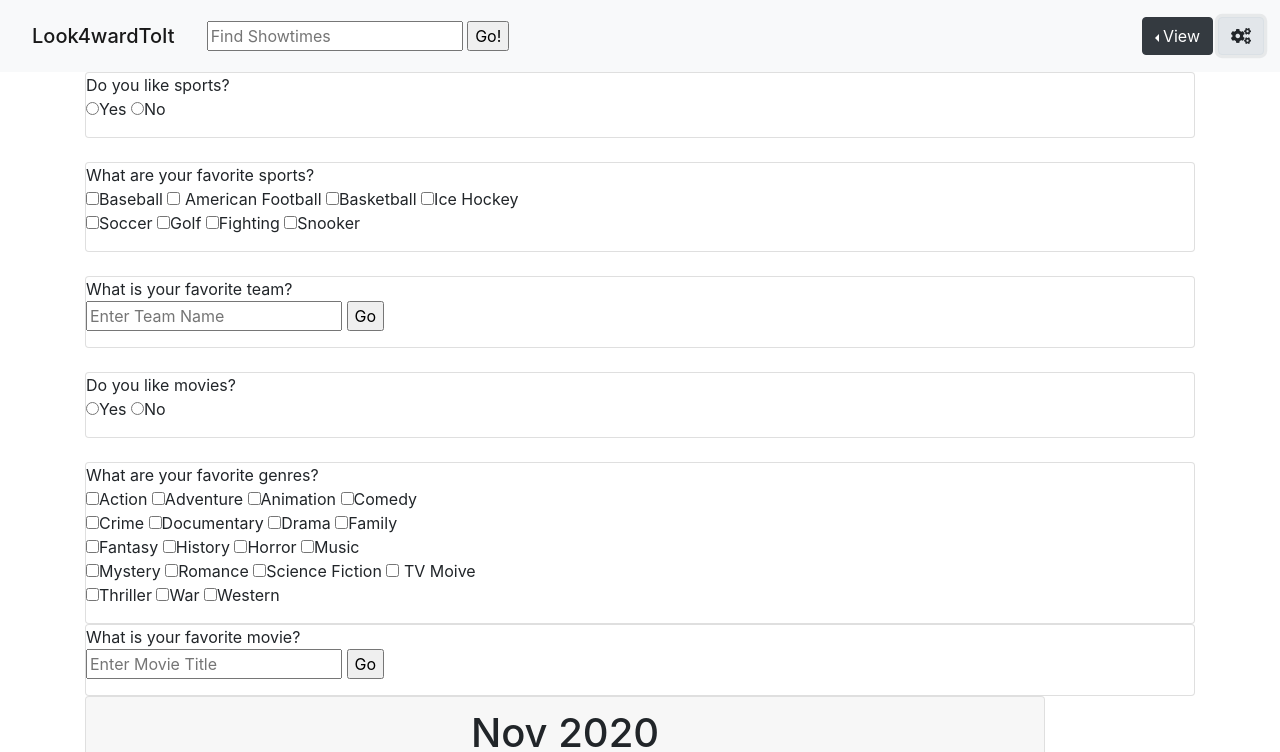
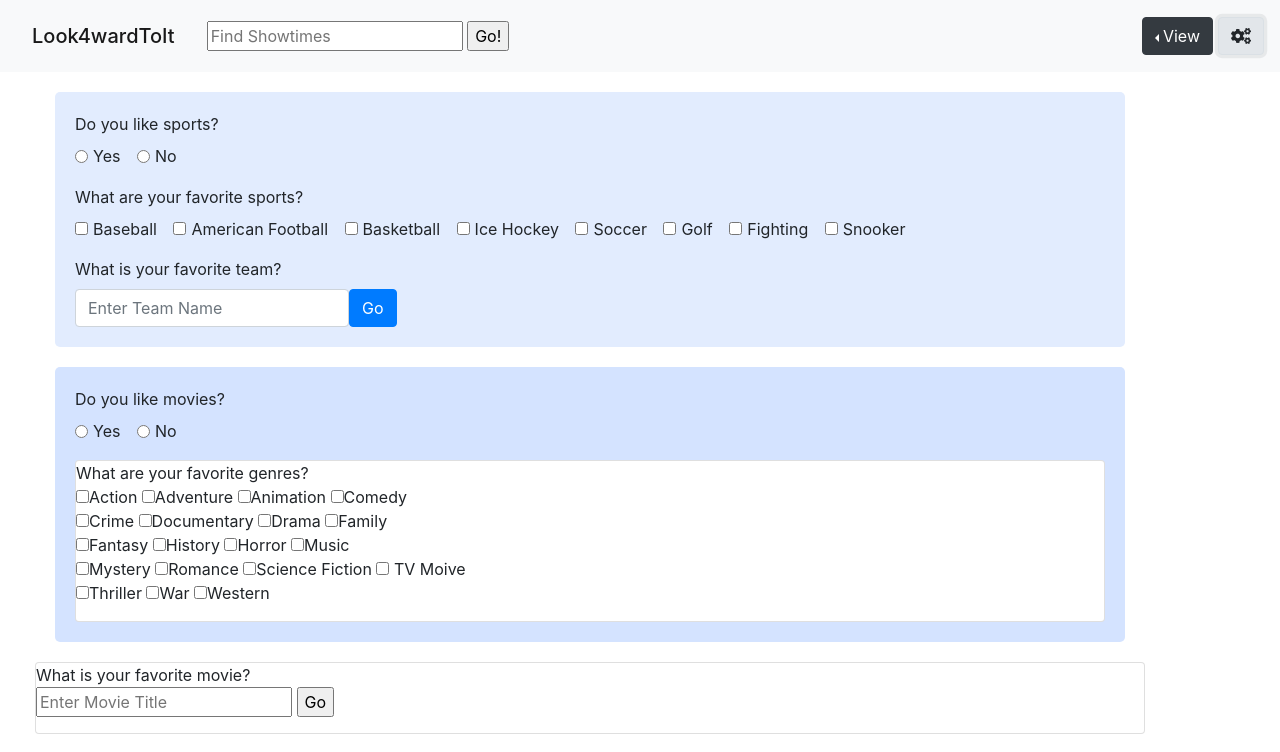
Before and after one commit to rzelazny/Look4wardToIt, a plain HTML site: page index.html in a window 1280 px wide. Both pictures are taken after a click on the button 1241 px from the left and 36 px from the top of the page. Shown: the top 752 px of the page. Drawn offline with nearby package versions, Linux system fonts and the light colour scheme; no server answers.

Commit message:
redid the sports form on settings container

```diff
--- a/assets/style.css
+++ b/assets/style.css
@@ -1,18 +1,14 @@
 #month-view,
 #week-view,
-#daily-view {
+#daily-view,
+#settings-view-container {
     margin: 20px;
 }
 
-/* #test {
-    width: 14%;
-    height: 200px;
-} */
 
 textarea {
     width: 100%;
     height: 100%;
-
     background-color: transparent;
     border: transparent;
 }
@@ -46,7 +42,7 @@ td {
 
 /* #image{
     /* background-position: center; */
-} */
+/* } */
 
 /* The Modal (background) */
 .modal {
@@ -86,3 +82,21 @@ td {
     text-decoration: none;
     cursor: pointer;
   }
+
+#settings-view-container {
+    /* text-align: center; */
+}
+
+#sportsSetting {
+    border-radius: 5px;
+    background-color: #E2ECFE;
+    padding: 20px;
+    margin: 20px;
+}
+
+#moviesSetting {
+    border-radius: 5px;
+    background-color: #D4E3FF;
+    padding: 20px;
+    margin: 20px;
+}
--- a/index.html
+++ b/index.html
@@ -48,59 +48,92 @@
         </div>
     </nav>
 
-    <!-- //User Questions -->
+    <!-- User Settings -->
     <section id="settings-view-container" class="container" style="display:none;">
-        <!-- //Do you like sports? -->
-        <div class="card">
-            <form action="text" id="sportsYN">
-                <p>Do you like sports?
-                    <br>
-                    <input type="radio" name="y/n" value="yes" />Yes
-                    <input type="radio" name="y/n" value="no" />No
-                </p>
-            </form>
-        </div>
-        <br>
-        <!-- //Favorite sport -->
-        <div class="card">
-            <form action="text" id="faveSports">
-                <p>What are your favorite sports?
-                    <br>
-                    <input type="checkbox" name="sportType" value="Baseball" />Baseball
-                    <input type="checkbox" name="sportType" value="American Football" /> American Football
-                    <input type="checkbox" name="sportType" value="Basketball" />Basketball
-                    <input type="checkbox" name="sportType" value="Ice Hockey" />Ice Hockey
-                    <br>
-                    <input type="checkbox" name="sportType" value="Soccer" />Soccer
-                    <input type="checkbox" name="sportType" value="Golf" />Golf
-                    <input type="checkbox" name="sportType" value="Fighting" />Fighting
-                    <input type="checkbox" name="sportType" value="Snooker" />Snooker
-                </p>
-            </form>
-        </div>
-        <br>
-        <!-- //Favorite Team? -->
-        <div class="card">
-            <form action="text" id="faveTeam">
-                <p>What is your favorite team?
-                    <br>
-                    <input type="text" name="Team name" placeholder="Enter Team Name">
-                    <input type="submit" Value="Go">
-                </p>
-            </form>
-        </div>
-        <br>
-        <!--//do you like movies? -->
-        <div class="card">
-            <form action="text" id="movieYN">
-                <p>Do you like movies?
-                    <br>
-                    <input type="radio" name="y/n" value="yes" />Yes
-                    <input type="radio" name="y/n" value="no" />No
-                </p>
-            </form>
-        </div>
-        <br>
+        <!-- Sports -->
+        <form id="sportsSetting">
+            <div class="form-group" id="sportsYN">
+                <div>
+                    <label>Do you like sports?</label>
+                </div>
+                <div class="form-check form-check-inline">
+                    <input class="form-check-input" type="radio" name="ynRadio" id="sportsY" value="y">
+                    <label class="form-check-label" for="sportsY">Yes</label>
+                </div>
+                <div class="form-check form-check-inline">
+                    <input class="form-check-input" type="radio" name="ynRadio" id="sportsN" value="n">
+                    <label class="form-check-label" for="sportsN">No</label>
+                </div>
+            </div>
+            <div class="form-group" id="faveSports">
+                <div>
+                    <label>What are your favorite sports?</label>
+                </div>
+                <div class="form-check form-check-inline">
+                    <input class="form-check-input" type="checkbox" name="sportType" id="baseball" value="Baseball">
+                    <label class="form-check-label" for="baseball">Baseball</label>
+                </div>
+                <div class="form-check form-check-inline">
+                    <input class="form-check-input" type="checkbox" name="sportType" id="americanFootball" value="American Football">
+                    <label class="form-check-label" for="americanFootball">American Football</label>
+                </div>
+                <div class="form-check form-check-inline">
+                    <input class="form-check-input" type="checkbox" name="sportType" id="basketball" value="Basketball">
+                    <label class="form-check-label" for="basketball">Basketball</label>
+                </div>
+                <div class="form-check form-check-inline">
+                    <input class="form-check-input" type="checkbox" name="sportType" id="iceHockey" value="Ice Hockey">
+                    <label class="form-check-label" for="iceHockey">Ice Hockey</label>
+                </div>
+                <div class="form-check form-check-inline">
+                    <input class="form-check-input" type="checkbox" name="sportType" id="soccer" value="Soccer">
+                    <label class="form-check-label" for="soccer">Soccer</label>
+                </div>
+                <div class="form-check form-check-inline">
+                    <input class="form-check-input" type="checkbox" name="sportType" id="golf" value="Golf">
+                    <label class="form-check-label" for="golf">Golf</label>
+                </div>
+                <div class="form-check form-check-inline">
+                    <input class="form-check-input" type="checkbox" name="sportType" id="fighting" value="Fighting">
+                    <label class="form-check-label" for="fighting">Fighting</label>
+                </div>
+                <div class="form-check form-check-inline">
+                    <input class="form-check-input" type="checkbox" name="sportType" id="snooker" value="Snooker">
+                    <label class="form-check-label" for="snooker">Snooker</label>
+                </div>
+            </div>
+            <div class="form" id="faveTeam">
+                <div>
+                    <label>What is your favorite team?</label>
+                </div>
+                <div class="form-inline">
+                    <div class="form-group">
+                        <input type="text" class="form-control" id="faveTeamInput" placeholder="Enter Team Name">
+                        </div>
+                        <button id="faveTeamBtn" type="submit" value="Go" class="btn btn-primary">Go</button>
+                    </div>
+                </div>
+            </div>
+        </form>
+        <!-- Movies -->
+        <form id="moviesSetting">
+            <div class="form-group" id="moviesYN">
+                <div>
+                    <label>Do you like movies?</label>
+                </div>
+                <div class="form-check form-check-inline">
+                    <input class="form-check-input" type="radio" name="ynRadio" id="moviesY" value="y">
+                    <label class="form-check-label" for="moviesY">Yes</label>
+                </div>
+                <div class="form-check form-check-inline">
+                    <input class="form-check-input" type="radio" name="ynRadio" id="moviesN" value="n">
+                    <label class="form-check-label" for="moviesN">No</label>
+                </div>
+            </div>
+
+
+
+
         <!-- //favorite Genres -->
         <div class="card">
             <form action="text" id="faveGenres">
```
